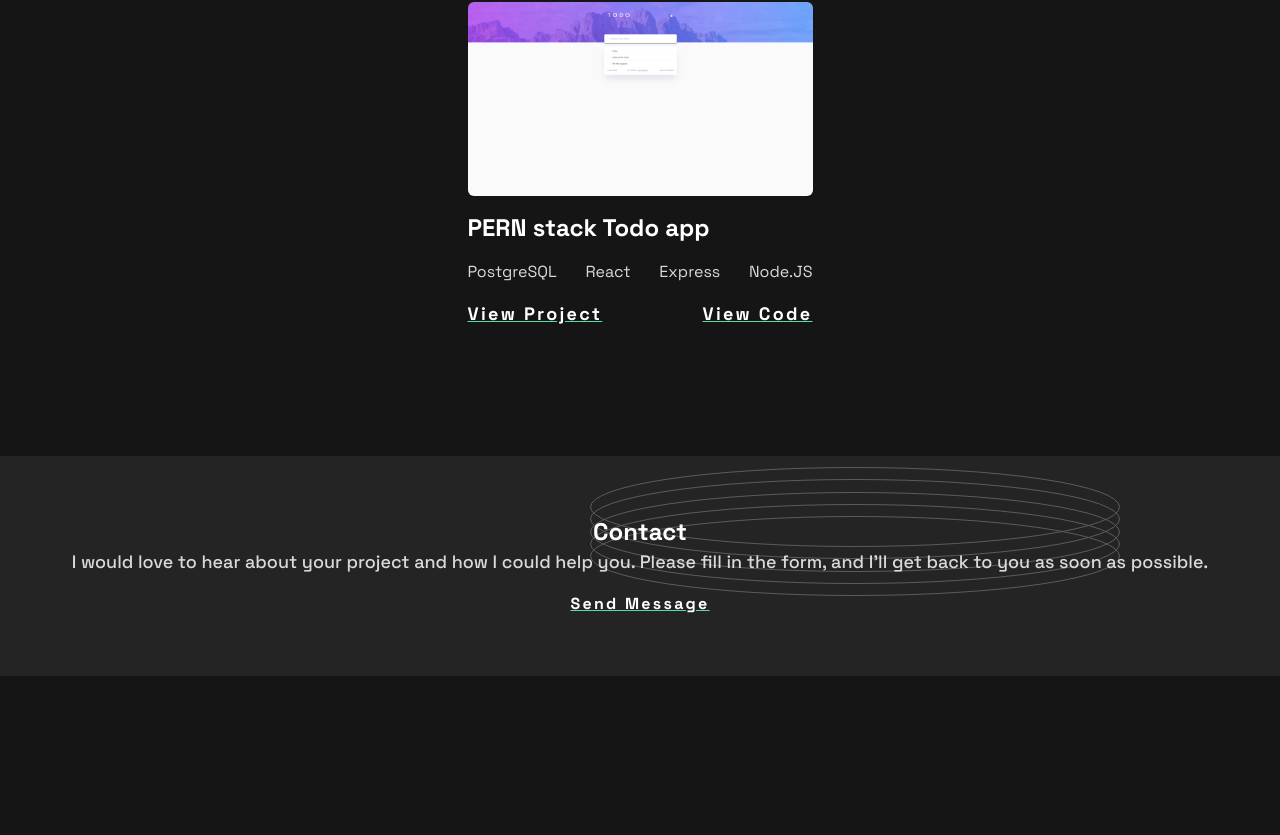
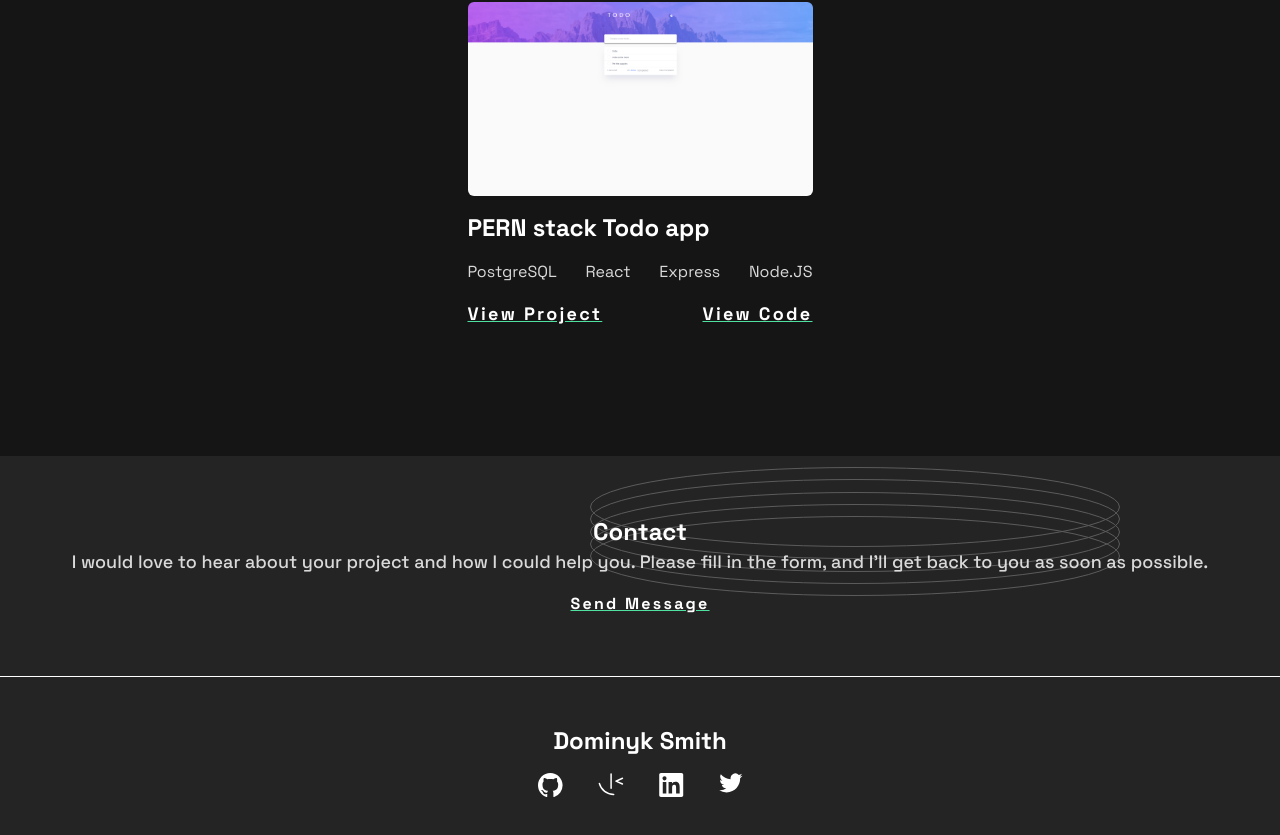
Before and after one commit to DominykMcNamara/portfolio, a React (Create React App) app: page / in a window 1280 px wide. Shown: the part 2733-3568 px from the top of the page. Before the commit the page ends 3409 px from the top, so only its background shows below. Built offline with nearby package versions, Linux system fonts and the light colour scheme.

Commit message:
Completed footer

```diff
--- a/src/App.js
+++ b/src/App.js
@@ -3,6 +3,7 @@ import { Skills } from "./components/Skills";
 import { Header } from "./components/Header";
 import { Projects } from "./components/Projects";
 import { Contact } from "./components/Contact";
+import { Footer } from "./components/Footer";
 
 export const App = () => {
   return (
@@ -21,6 +22,9 @@ export const App = () => {
       <section id="contact">
         <Contact />
       </section>
+      <footer id="footer">
+        <Footer />
+      </footer>
     </>
   );
 };
--- a/src/components/Contact.jsx
+++ b/src/components/Contact.jsx
@@ -3,7 +3,7 @@ import { ReactComponent as Rings } from "../assets/pattern-rings.svg";
 import emailjs from "@emailjs/browser";
 export const Contact = () => {
   return (
-    <div className="w-screen mt-[5rem] bg-primary-lightBlack text-center py-[3.75rem]">
+    <div className="w-full mt-[5rem] border-b-[0.01rem] border-primary-white bg-primary-lightBlack text-center py-[3.75rem]">
       <h3 className="text-primary-white ">Contact</h3>
       <p className="text-primary-gray mb-[1rem]">
         I would love to hear about your project and how I could help you. Please
--- /dev/null
+++ b/src/components/Footer.jsx
@@ -0,0 +1,37 @@
+import React from 'react'
+import { ReactComponent as FrontendMentorIcon } from "../assets/icon-frontend-mentor.svg";
+import { ReactComponent as GithubIcon } from "../assets/icon-github.svg";
+import { ReactComponent as LinkedinIcon } from "../assets/icon-linkedin.svg";
+import { ReactComponent as TwitterIcon } from "../assets/icon-twitter.svg";
+
+
+export const Footer = () => {
+  return (
+   <div className="bg-primary-lightBlack w-full mx-auto text-center pt-[3rem] pb-[5rem]">
+        <h3 className="text-primary-white">Dominyk Smith</h3>
+        <div className="flex flex-row justify-around w-60 mx-auto mt-[1rem]">
+        <a href="https://github.com/DominykMcNamara" target="#">
+              <GithubIcon />{" "}
+            </a>
+            <a
+              href="https://www.frontendmentor.io/profile/DominykMcNamara"
+              target="#"
+            >
+              {" "}
+              <FrontendMentorIcon />{" "}
+            </a>
+            <a
+              href="https://www.linkedin.com/in/dominyk-smith-7b6a90248/"
+              target="#"
+            >
+              {" "}
+              <LinkedinIcon />{" "}
+            </a>
+            <a href="https://twitter.com/DominykMcNamara" target="#">
+              <TwitterIcon />{" "}
+            </a>
+
+        </div>
+   </div>
+  )
+}
```
